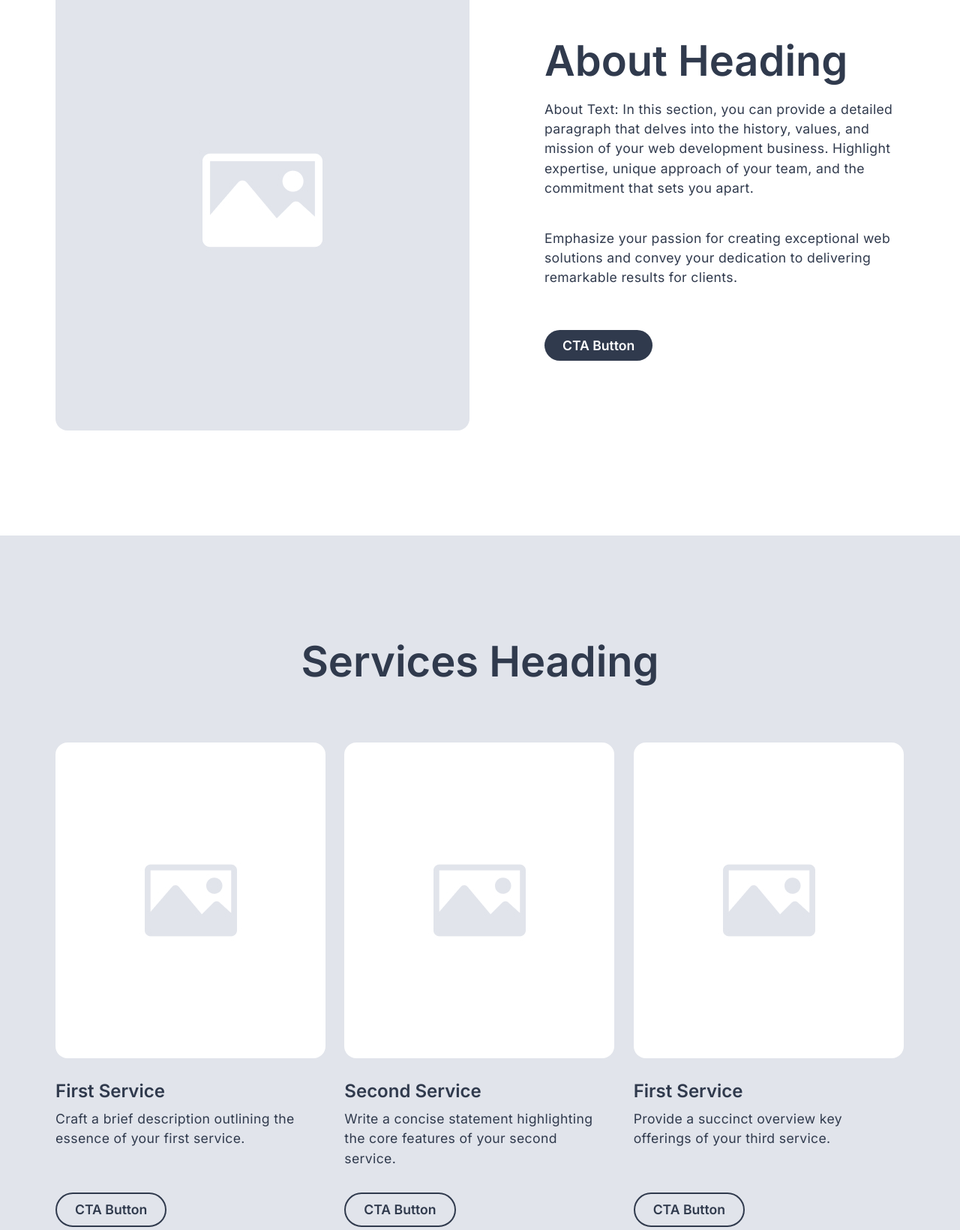
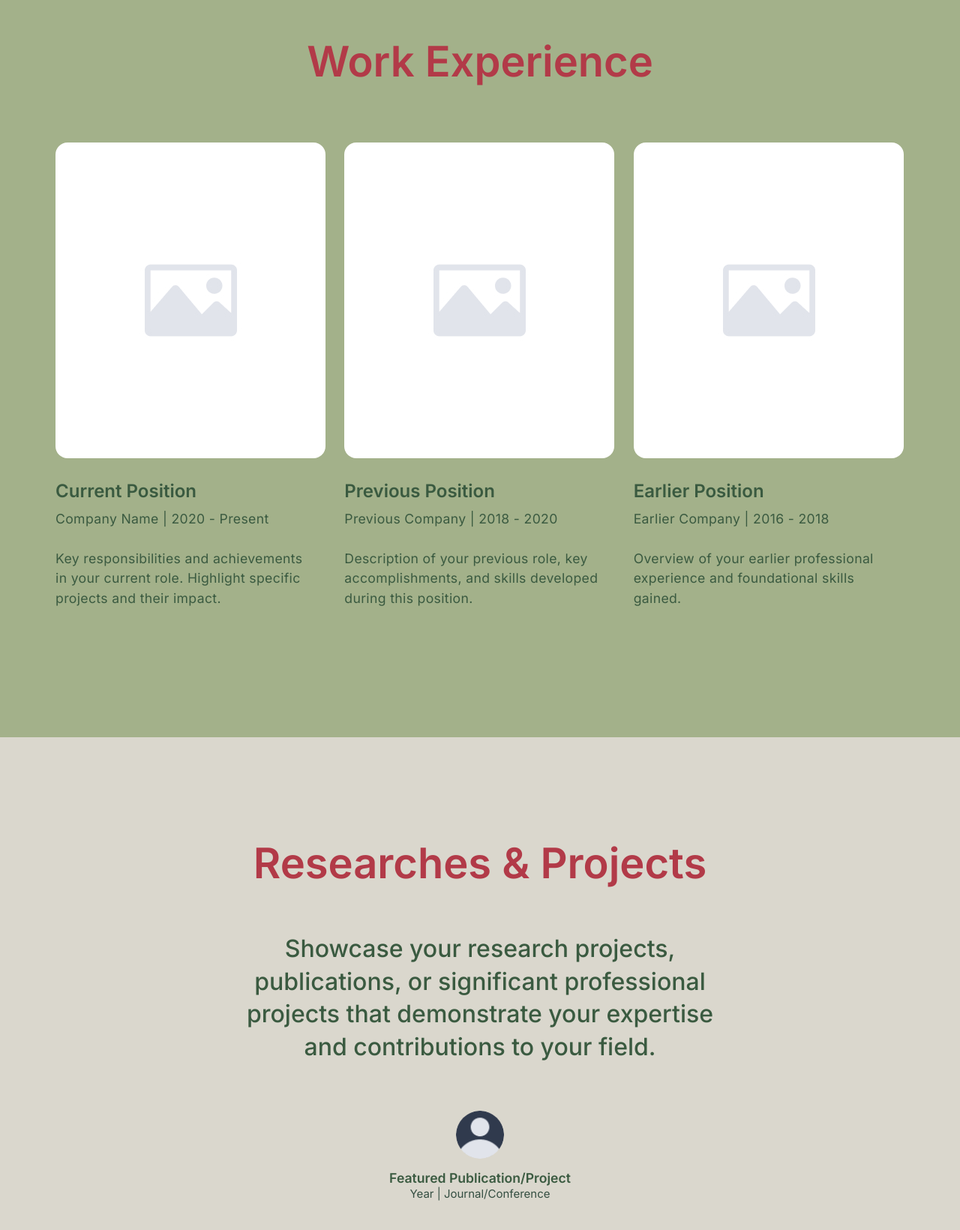
Before and after one commit to pielaps/ws, a plain HTML site: page index.html in a window 1280 px wide. Shown: the part 980-2620 px from the top of the page at 75% size. Drawn offline with Linux system fonts and the light colour scheme.

Commit message:
rawattempt

```diff
--- a/css/style.css
+++ b/css/style.css
@@ -1,18 +1,29 @@
 @import url("reset.css");
 
 @import url("https://fonts.googleapis.com/css?family=Inter:regular,500,600,700&display=swap");
+
+/* ************CSS VARIABLES************ */
+:root {
+  --clr-timberwolf: #DAD7CD;   /* light grey-beige */
+  --clr-sage: #A3B18A;        /* sage green */
+  --clr-hunter: #3A5A40;      /* hunter green */
+  --clr-brunswick: #344E41;   /* brunswick green */
+  --clr-redwood: #B23A48;     /* redwood red */
+}
 
 /* ************COMMON************ */
 
 .logo {
   font-weight: 700;
   font-size: 2.25rem;
+  color: var(--clr-redwood);
 }
 
 body {
   font-family: "Inter", sans-serif;
   font-size: 1.1rem;
-  color: #303a4d;
+  background: var(--clr-timberwolf);
+  color: var(--clr-hunter);
 }
 
 [class*="__container"] {
@@ -28,12 +39,146 @@ body {
   border-radius: 30px;
   transition: all 0.3s;
   color: #fff;
-  background-color: #303a4d;
+  background-color: var(--clr-brunswick);
 }
 
 .title {
   font-size: 3.5rem;
   font-weight: 600;
+  color: var(--clr-redwood);
+}
+
+/* ************HEADINGS AND LINKS************ */
+h1, h2, h3 {
+  color: var(--clr-redwood);
+}
+
+h4, h5, h6 {
+  color: var(--clr-hunter);
+}
+
+a {
+  color: var(--clr-hunter);
+}
+
+.menu__link {
+  color: var(--clr-brunswick);
+}
+
+/* ************HERO IMAGE STYLING************ */
+.about__image {
+  display: flex;
+  justify-content: center;
+  align-items: center;
+  max-width: 300px;
+  height: 300px;
+  margin: 0 auto;
+}
+
+.about__image img {
+  width: 100%;
+  height: 100%;
+  object-fit: cover;
+  border-radius: 16px;
+}
+
+/* ************ALTERNATING SECTION BACKGROUNDS************ */
+.section:nth-of-type(odd) {
+  background: var(--clr-sage);
+}
+
+.section:nth-of-type(even) {
+  background: var(--clr-timberwolf);
+}
+
+/* ************SPECIFIC SECTION STYLING************ */
+
+/* About Me section - Timberwolf background, red headings, green text */
+.about.section {
+  background: var(--clr-timberwolf) !important;
+  color: var(--clr-hunter);
+}
+
+.about.section h1,
+.about.section h2,
+.about.section h3,
+.about.section .title {
+  color: var(--clr-redwood) !important;
+}
+
+/* Work Experience section - Sage background, red headings, green highlights */
+.services.section {
+  background: var(--clr-sage) !important;
+  color: var(--clr-hunter);
+}
+
+.services.section h1,
+.services.section h2,
+.services.section h3,
+.services.section .title {
+  color: var(--clr-redwood) !important;
+}
+
+.services.section .item-services__title {
+  color: var(--clr-hunter) !important;
+}
+
+.services.section h3.item-services__title {
+  color: var(--clr-hunter) !important;
+}
+
+.item-services__text {
+  color: var(--clr-hunter) !important;
+}
+
+.services.section p {
+  color: var(--clr-hunter) !important;
+}
+
+/* Researches section - Timberwolf background, red headings, green text */
+.testimonial.section {
+  background: var(--clr-timberwolf) !important;
+  color: var(--clr-hunter);
+}
+
+.testimonial.section h1,
+.testimonial.section h2,
+.testimonial.section h3 {
+  color: var(--clr-redwood) !important;
+}
+
+.testimonial.section .testiomonial__caption {
+  color: var(--clr-redwood) !important;
+  font-size: 3.5rem;
+  font-weight: 600;
+  text-transform: none;
+}
+
+.testimonial.section .testimonial__title.title {
+  color: var(--clr-hunter) !important;
+  font-size: 2rem;
+  font-weight: 500;
+}
+
+.testimonial.section p {
+  color: var(--clr-hunter) !important;
+}
+
+.testimonial.section .item-testimonial__caption {
+  color: var(--clr-brunswick) !important;
+}
+
+/* Contacts section - Sage background, red headings, green text */
+.outro.section {
+  background: var(--clr-sage) !important;
+  color: var(--clr-hunter);
+}
+
+.outro.section h1,
+.outro.section h2,
+.outro.section h3,
+.outro.section .title {
+  color: var(--clr-redwood) !important;
 }
 
 .wrapper {
@@ -55,7 +200,7 @@ body {
   top: 0;
   left: 0;
   width: 100%;
-  background: #fff;
+  background: var(--clr-timberwolf);
   z-index: 1000;
 }
 
@@ -391,6 +536,29 @@ body {
   font-weight: 600;
   letter-spacing: 0.02em;
   justify-self: end;
+}
+
+/* ****************CUSTOM RESUME STYLES**************** */
+
+.contact-info {
+  max-width: 400px;
+  margin: 0 auto;
+}
+
+.contact-info p {
+  color: #303a4d;
+  font-weight: 500;
+  line-height: 1.6;
+}
+
+/* Smooth scrolling for anchor links */
+html {
+  scroll-behavior: smooth;
+}
+
+/* Adjust section spacing for better flow */
+section {
+  scroll-margin-top: 5.75rem; /* Account for fixed header */
 }
 
 /* ****************ABOUT PAGE**************** */
--- a/index.html
+++ b/index.html
@@ -5,7 +5,7 @@
   <meta charset="UTF-8" />
   <meta name="viewport" content="width=device-width, initial-scale=1.0" />
   <link rel="icon" type="image/png" href="img/favicon.png" />
-  <title>HOME</title>
+  <title>Personal Resume</title>
   <link rel="stylesheet" href="css/style.css" />
 </head>
 
@@ -13,18 +13,17 @@
   <div class="wrapper">
     <header class="header">
       <div class="header__container">
-        <a href="index.html" class="header__logo logo">LOGO</a>
+        <a href="#" class="header__logo logo">Priakhina Mariia</a>
         <div class="header__navigation">
           <div class="header__menu menu">
             <nav class="menu__body">
               <nav class="menu__body">
                 <ul class="menu__list">
-                  <li class="menu__item"><a href="index.html" class="menu__link">Home</a></li>
-                  <li class="menu__item"><a href="about.html" class="menu__link">About</a></li>
-                  <li class="menu__item"><a href="services.html" class="menu__link">Services</a></li>
-                  <li class="menu__item"><a href="contact.html" class="menu__link">Contact</a></li>
+                  <li class="menu__item"><a href="#about" class="menu__link">About</a></li>
+                  <li class="menu__item"><a href="#work" class="menu__link">Work Experience</a></li>
+                  <li class="menu__item"><a href="#researches" class="menu__link">Researches</a></li>
+                  <li class="menu__item"><a href="#contacts" class="menu__link">Contacts</a></li>
                 </ul>
-                <a href="#" class="actions-header__button">CTA Button</a>
               </nav>
           </div>
           <div class="header__actions actions-header">
@@ -34,118 +33,110 @@
       </div>
     </header>
     <main class="page">
-      <section class="page__main main">
-        <div class="main__container">
-          <h3 class="main__caption">Add a Subheading</h3>
-          <h1 class="main__title">H1 Heading</h1>
-          <div class="main__text">
-            Create a compelling and attention-grabbing short description that sparks curiosity and leaves readers
-            intrigued.
-          </div>
-          <a href="#" class="main__button">CTA Button</a>
-        </div>
-      </section>
-      <section class="page__about about">
+      <section class="page__about about section" id="about">
         <div class="about__container">
-          <div class="about__image"><img src="img/home/placeholder_about.jpg" alt="img" /></div>
+          <div class="about__image"><img src="img/home/placeholder_about.jpg" alt="Profile" /></div>
           <div class="about__content">
-            <h2 class="about__title title">About Heading</h2>
+            <h2 class="about__title title">About Me</h2>
             <div class="about__text">
               <p>
-                About Text: In this section, you can provide a detailed paragraph that delves into the history,
-                values, and mission of your web development business. Highlight expertise, unique approach of your
-                team, and the commitment that sets you apart.
+                Introduce yourself with a compelling personal story. Share your background, what drives you professionally,
+                and the unique perspective you bring to your work. Highlight your key skills and what sets you apart.
               </p>
               <p>
-                Emphasize your passion for creating exceptional web solutions and convey your dedication to delivering
-                remarkable results for clients.
+                Describe your professional philosophy, core values, and the impact you aim to make in your field.
+                This section should give readers a clear sense of who you are beyond your credentials.
               </p>
             </div>
-            <a href="#" class="about__button button">CTA Button</a>
+            <a href="#work" class="about__button button">View Experience</a>
           </div>
         </div>
       </section>
-      <section class="page__services services">
+      <section class="page__services services section" id="work">
         <div class="services__container">
-          <h2 class="services__title title">Services Heading</h2>
+          <h2 class="services__title title">Work Experience</h2>
           <div class="services__row">
             <div class="services__column">
               <div class="services__item item-services">
-                <a class="item-services__top" href="#">
+                <div class="item-services__top">
                   <div class="item-services__image">
-                    <img src="img/home/services_placeholder.jpg" alt="img" />
+                    <img src="img/home/services_placeholder.jpg" alt="Current Position" />
                   </div>
-                  <h3 class="item-services__title">First Service</h3>
-                </a>
+                  <h3 class="item-services__title">Current Position</h3>
+                </div>
                 <div class="item-services__text">
-                  Craft a brief description outlining the essence of your first service.
+                  Company Name | 2020 - Present<br><br>
+                  Key responsibilities and achievements in your current role. Highlight specific projects and their impact.
                 </div>
-                <a href="#" class="item-services__button button">CTA Button</a>
               </div>
             </div>
             <div class="services__column">
               <div class="services__item item-services">
-                <a class="item-services__top" href="#">
+                <div class="item-services__top">
                   <div class="item-services__image">
-                    <img src="img/home/services_placeholder.jpg" alt="img" />
+                    <img src="img/home/services_placeholder.jpg" alt="Previous Position" />
                   </div>
-                  <h3 class="item-services__title">Second Service</h3>
-                </a>
+                  <h3 class="item-services__title">Previous Position</h3>
+                </div>
                 <div class="item-services__text">
-                  Write a concise statement highlighting the core features of your second service.
+                  Previous Company | 2018 - 2020<br><br>
+                  Description of your previous role, key accomplishments, and skills developed during this position.
                 </div>
-                <a href="#" class="item-services__button button">CTA Button</a>
               </div>
             </div>
             <div class="services__column">
               <div class="services__item item-services">
-                <a class="item-services__top" href="#">
+                <div class="item-services__top">
                   <div class="item-services__image">
-                    <img src="img/home/services_placeholder.jpg" alt="img" />
+                    <img src="img/home/services_placeholder.jpg" alt="Earlier Position" />
                   </div>
-                  <h3 class="item-services__title">First Service</h3>
-                </a>
+                  <h3 class="item-services__title">Earlier Position</h3>
+                </div>
                 <div class="item-services__text">
-                  Provide a succinct overview key offerings of your third service.
+                  Earlier Company | 2016 - 2018<br><br>
+                  Overview of your earlier professional experience and foundational skills gained.
                 </div>
-                <a href="#" class="item-services__button button">CTA Button</a>
               </div>
             </div>
           </div>
         </div>
       </section>
-      <section class="page__testimonial testimonial">
+      <section class="page__testimonial testimonial section" id="researches">
         <div class="testimonial__container">
-          <h3 class="testiomonial__caption">Testimonial</h3>
+          <h3 class="testiomonial__caption">Researches & Projects</h3>
           <h2 class="testimonial__title title">
-            A comprehensive testimonial will be thoughtfully placed here, complete with all the compelling details and
-            thoughtful insights.
+            Showcase your research projects, publications, or significant professional projects that demonstrate your expertise and contributions to your field.
           </h2>
           <div class="testimonial__item item-testimonial">
             <div class="item-testimonial__image">
-              <img src="img/home/user.png" alt="user" />
+              <img src="img/home/user.png" alt="Research Icon" />
             </div>
-            <h4 class="item-testimonial__title">Full Name</h4>
-            <div class="item-testimonial__caption">Job Title</div>
+            <h4 class="item-testimonial__title">Featured Publication/Project</h4>
+            <div class="item-testimonial__caption">Year | Journal/Conference</div>
           </div>
         </div>
       </section>
-      <section class="page__outro outro outro_home">
+      <section class="page__outro outro outro_home section" id="contacts">
         <div class="outro__container">
-          <h2 class="outro__title title">Talk To Us Heading</h2>
+          <h2 class="outro__title title">Get In Touch</h2>
           <div class="outro__text">
-            Text: In this section, you can compose a friendly and informative paragraph that encourages visitors to
-            engage with your business.
+            I'm always interested in new opportunities and meaningful connections.
+            Feel free to reach out if you'd like to discuss potential collaborations or simply connect.
           </div>
-          <a href="#" class="outro__button button">CTA Button</a>
+          <div class="contact-info" style="margin-bottom: 2rem;">
+            <p style="margin-bottom: 1rem;"><strong>Email:</strong> your.email@example.com</p>
+            <p style="margin-bottom: 1rem;"><strong>Phone:</strong> +1 (555) 123-4567</p>
+            <p><strong>Location:</strong> Your City, State</p>
+          </div>
+          <a href="mailto:your.email@example.com" class="outro__button button">Contact Me</a>
         </div>
       </section>
     </main>
     <footer class="footer">
       <div class="footer__container">
         <a href="#" class="footer__policy">Privacy Policy – Terms & Conditions</a>
-        <a href="" class="footer__logo logo">LOGO</a>
-        <div class="footer__copyright">Copyright © 2025 LOGO – All Rights Reserved</div>
+        <a href="#" class="footer__logo logo">Priakhina Mariia</a>
+        <div class="footer__copyright">Copyright © 2025 Priakhina Mariia – All Rights Reserved</div>
       </div>
     </footer>
   </div>
```
